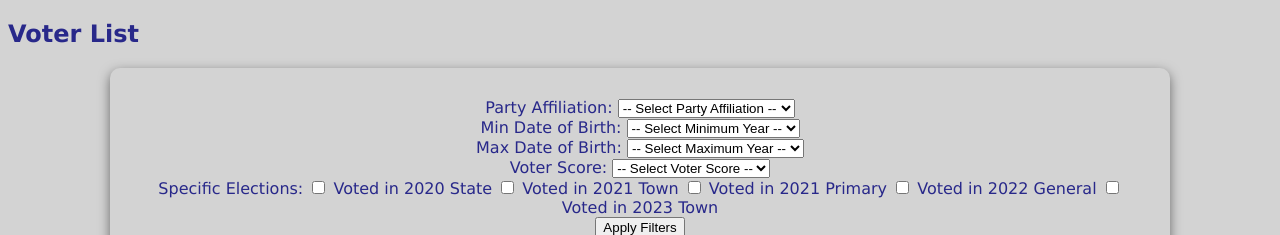
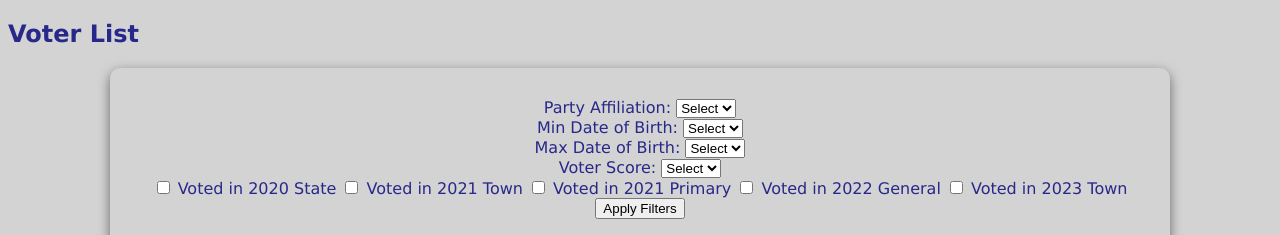
Before and after one commit to Keithy111/cs412, a Django app: page /voter_analytics/ in a window 1280 px wide. Shown: the part 84-319 px from the top of the page. Run offline with Django 4.2, Linux system fonts and the light colour scheme; data that the repository does not hold is empty.

Commit message:
fixed issue

```diff
--- a/voter_analytics/templates/voter_analytics/voter_list.html
+++ b/voter_analytics/templates/voter_analytics/voter_list.html
@@ -9,12 +9,11 @@
 
 <div class="container">
   <div class="row">
-    <!-- Filter form -->
     <form method="get">
       <div class="form-group">
         <label for="party">Party Affiliation:</label>
         <select name="party_affiliation" id="party">
-          <option value="">-- Select Party Affiliation --</option>
+          <option value="">Select</option>
           {% for affiliation in party_affiliations %}
           <option value="{{ affiliation }}">{{ affiliation }}</option>
           {% endfor %}
@@ -24,7 +23,7 @@
       <div class="form-group">
         <label for="min_dob">Min Date of Birth:</label>
         <select name="min_dob" id="min_dob">
-          <option value="">-- Select Minimum Year --</option>
+          <option value="">Select</option>
           {% for year in years %}
           <option value="{{ year }}">{{ year }}</option>
           {% endfor %}
@@ -34,7 +33,7 @@
       <div class="form-group">
         <label for="max_dob">Max Date of Birth:</label>
         <select name="max_dob" id="max_dob">
-          <option value="">-- Select Maximum Year --</option>
+          <option value="">Select</option>
           {% for year in years %}
           <option value="{{ year }}">{{ year }}</option>
           {% endfor %}
@@ -44,7 +43,7 @@
       <div class="form-group">
         <label for="score">Voter Score:</label>
         <select name="voter_score" id="score">
-          <option value="">-- Select Voter Score --</option>
+          <option value="">Select</option>
           {% for score in voter_scores %}
           <option value="{{ score }}">{{ score }}</option>
           {% endfor %}
@@ -52,7 +51,6 @@
       </div>
 
       <div class="checkbox-group">
-        <label>Specific Elections:</label>
         <label><input type="checkbox" name="v20state" value="true"> Voted in 2020 State</label>
         <label><input type="checkbox" name="v21town" value="true"> Voted in 2021 Town</label>
         <label><input type="checkbox" name="v21primary" value="true"> Voted in 2021 Primary</label>
```
Also changed, not shown: voter_analytics/templates/voter_analytics/graphs.html (+4 -7 lines).
